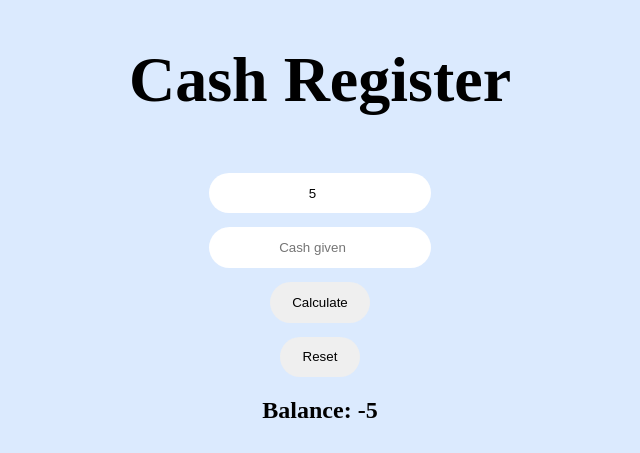
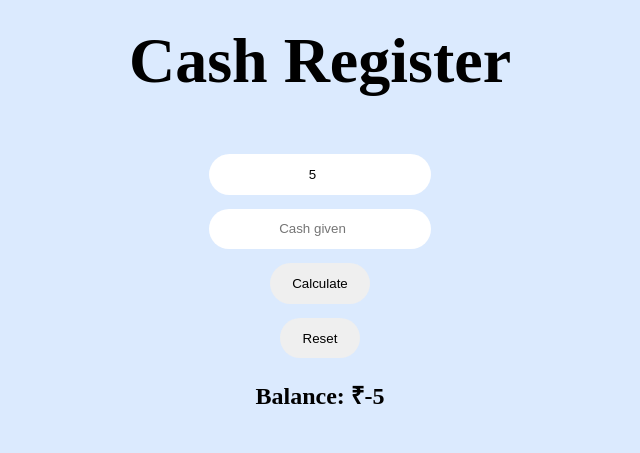
Before and after one commit to shubham-singh/cash-register, a plain HTML site: page index.html in a window 1280 px wide. Both pictures are taken after typing "5" into the empty fields and a click on the button "Calculate". Shown: the whole page, without its empty margins (320-960 px from the left). Drawn offline with Linux system fonts and the light colour scheme.

Commit message:
fix styling

```diff
--- a/app.js
+++ b/app.js
@@ -19,7 +19,7 @@ document.addEventListener('DOMContentLoaded', () => {
         clear();
         let balance = cash.value - bill.value;
         const output = document.createElement('h2');
-        output.innerHTML = 'Balance: ' + balance;
+        output.innerHTML = 'Balance: ₹' + balance;
         document.body.appendChild(output);
         calChange(balance);
     });
@@ -54,7 +54,7 @@ function calChange(balance) {
             let note = row.insertCell(0);
             let x = row.insertCell(1)
             let times = row.insertCell(2);
-            note.innerHTML = key[i];
+            note.innerHTML = "₹" + key[i];
             x.innerHTML = 'x';
             times.innerHTML = currency[key[i]];
         }
--- a/index.html
+++ b/index.html
@@ -8,8 +8,8 @@
     <title>Cash Register</title>
 </head>
 <body>
+    <h1>Cash Register</h1>
     <form>
-        <h1>Cash Register</h1>
         <input id="bill" type="number" min="1" tabindex="1" placeholder="Bill Amount">
         <input id="cash" type="number" tabindex="2" placeholder="Cash given">
         <input id="button" type="button" tabindex="3" value="Calculate">
--- a/style.css
+++ b/style.css
@@ -2,8 +2,15 @@
     --color: #DBEAFE;
 }
 
+body {
+    margin: 0;
+    background-color: var(--color);
+    text-align: center;
+}
+
 h1 {
     font-size: 4rem;
+    margin-top: 3vh;
     margin-bottom: 7vh;
 }
 
@@ -16,10 +23,6 @@ input {
     text-align: center;
 }
 
-body {
-    background-color: var(--color);
-    text-align: center;
-}
 
 #cash {
     visibility: hidden;
```
